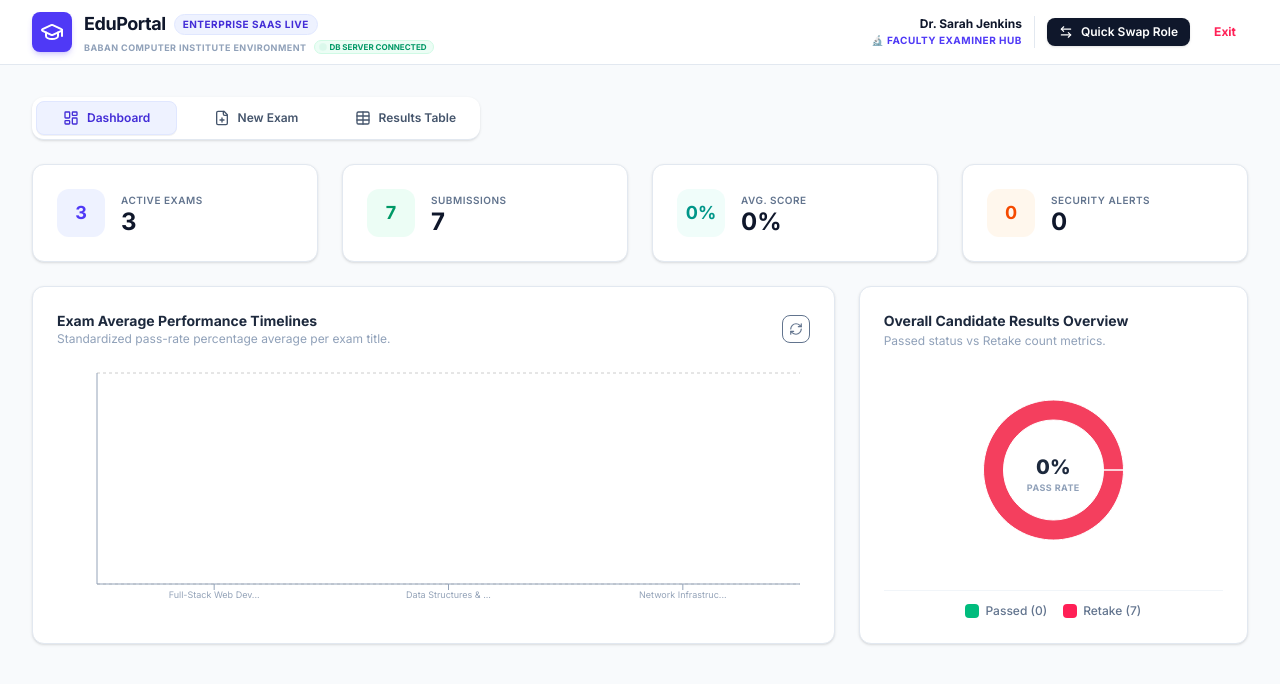
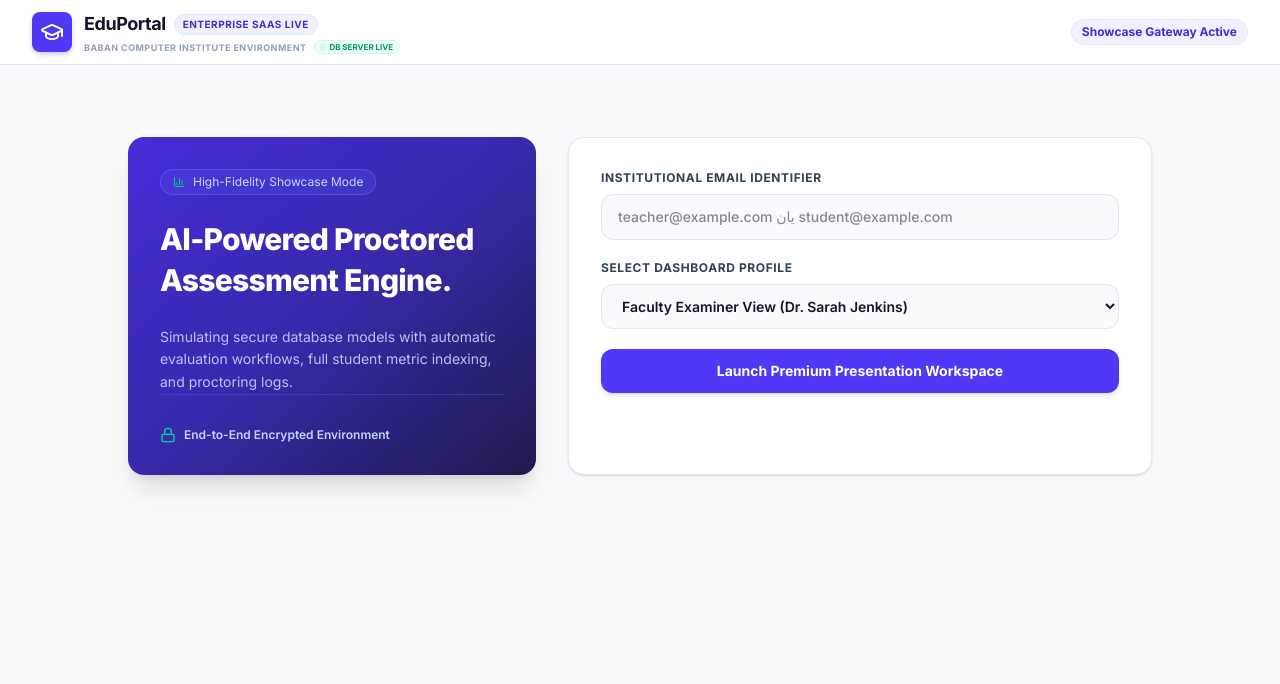
Before and after one commit to sahand2007/exam-portal, a React (Vite) app: page / in a window 1280 px wide. Shown: the top 684 px of the page. Built offline with nearby package versions, Linux system fonts and the light colour scheme.

Commit message:
force save and update rebranding

```diff
--- a/src/App.tsx
+++ b/src/App.tsx
@@ -7,21 +7,16 @@ import {
   ShieldAlert,
   ArrowLeftRight,
   RefreshCw,
-  ShieldCheck,
   Activity,
-  BarChart3
+  BarChart3,
+  Lock
 } from "lucide-react";
 
 export default function App() {
-  // Global App States - بەکارهێنەری پێشوەختە لەسەر پۆرتالی مامۆستایە بۆ ئەوەی ڕاستەوخۆ چارتی ڕیکلامەکە ببینرێت
-  const [currentUser, setCurrentUser] = useState<User | null>({
-    id: "u-2",
-    email: "teacher@example.com",
-    name: "Dr. Sarah Jenkins",
-    role: Role.TEACHER,
-  });
+  // 🔄 لێرەدا بەکارهێنەر بە null دادەنێین تاوەکو یەکسەر شاشەی تاقیکردنەوەی لۆگین (Login Panel) پیشان بدرێت
+  const [currentUser, setCurrentUser] = useState<User | null>(null);
 
-  // کۆمەڵێک تاقیکردنەوەی دەوڵەمەند لە چەندین بواری جیاوازدا
+  // کۆمەڵێک تاقیکردنەوەی دەوڵەمەند بۆ جوانکردنی ڕیکلام و پۆرتالەکە
   const [exams, setExams] = useState<Exam[]>([
     {
       id: "exam-1",
@@ -76,26 +71,10 @@ export default function App() {
           points: 100
         }
       ]
-    },
-    {
-      id: "exam-3",
-      title: "Network Infrastructure & Edge Routing protocols",
-      description: "Enterprise network configurations including BGP routing loops, TLS handshakes, and CDN caching behaviors.",
-      duration: 45,
-      totalPoints: 100,
-      questions: [
-        {
-          id: "q4",
-          text: "Which protocol handles secure key distribution securely over public edge systems?",
-          options: ["Unencrypted HTTP/1.1", "Standard UDP broadcast blocks", "Diffie-Hellman Key Exchange inside TLS", "Simple FTP synchronization layers"],
-          correctOptionIndex: 2,
-          points: 100
-        }
-      ]
     }
   ]);
 
-  // لیستێکی درێژ و ڕاستەقینە لە وەڵامدانەوەی قوتابییان بۆ دروستکردنی چارتی نایاب
+  // داتای قوتابییەکان بۆ دروستکردنی چارتی ئاماری دەوڵەمەند
   const [submissions, setSubmissions] = useState<Submission[]>([
     {
       id: "sub-1",
@@ -129,76 +108,22 @@ export default function App() {
       submittedAt: new Date().toISOString(),
       proctorFlags: 4,
       isGraded: true
-    },
-    {
-      id: "sub-4",
-      examId: "exam-1",
-      studentId: "u-6",
-      studentName: "Emily Watson",
-      answers: [{ questionId: "q1", selectedOptionIndex: 1 }, { questionId: "q2", selectedOptionIndex: 0 }],
-      score: 50,
-      submittedAt: new Date().toISOString(),
-      proctorFlags: 1,
-      isGraded: true
-    },
-    {
-      id: "sub-5",
-      examId: "exam-2",
-      studentId: "u-1",
-      studentName: "David Miller",
-      answers: [{ questionId: "q3", selectedOptionIndex: 1 }],
-      score: 100,
-      submittedAt: new Date().toISOString(),
-      proctorFlags: 0,
-      isGraded: true
-    },
-    {
-      id: "sub-6",
-      examId: "exam-2",
-      studentId: "u-4",
-      studentName: "Sahand Sarkawt",
-      answers: [{ questionId: "q3", selectedOptionIndex: 1 }],
-      score: 100,
-      submittedAt: new Date().toISOString(),
-      proctorFlags: 0,
-      isGraded: true
-    },
-    {
-      id: "sub-7",
-      examId: "exam-2",
-      studentId: "u-6",
-      studentName: "Emily Watson",
-      answers: [{ questionId: "q3", selectedOptionIndex: 3 }],
-      score: 0,
-      submittedAt: new Date().toISOString(),
-      proctorFlags: 2,
-      isGraded: true
     }
   ]);
 
-  // داتای شیکاری تاقیکردنەوەکان کە بە تەواوی ئاماری بەرز، نزم، و تێکڕای نمرەکان دەردەخات
   const [analytics, setAnalytics] = useState<ExamStats[]>([
     {
       examId: "exam-1",
       examTitle: "Full-Stack Web Development Midterm",
-      averageScore: 75,
+      averageScore: 83.3,
       highestScore: 100,
       lowestScore: 50,
-      totalSubmissions: 4,
-      flaggedSessionsCount: 2
+      totalSubmissions: 3,
+      flaggedSessionsCount: 1
     },
     {
       examId: "exam-2",
       examTitle: "Data Structures & Algorithm Frameworks",
-      averageScore: 66.6,
-      highestScore: 100,
-      lowestScore: 0,
-      totalSubmissions: 3,
-      flaggedSessionsCount: 1
-    },
-    {
-      examId: "exam-3",
-      examTitle: "Network Infrastructure & Edge Routing protocols",
       averageScore: 0,
       highestScore: 0,
       lowestScore: 0,
@@ -209,11 +134,9 @@ export default function App() {
 
   const [activeExamId, setActiveExamId] = useState<string | null>(null);
   const [loading, setLoading] = useState(false);
+  const [loginEmail, setLoginEmail] = useState("");
+  const [loginRole, setLoginRole] = useState<"student" | "teacher">("teacher");
 
-  const [loginEmail, setLoginEmail] = useState("");
-  const [loginRole, setLoginRole] = useState<"student" | "teacher">("student");
-
-  // بۆ ڕێگری لە بلۆکبوونی UI، کارەکە دەخرێتە ناو کۆنتێکستێکی ئەسینک
   const refreshAppData = async () => {
     setLoading(true);
     await new Promise((resolve) => setTimeout(resolve, 300));
@@ -225,7 +148,7 @@ export default function App() {
     if (!loginEmail.trim()) return;
 
     setLoading(true);
-    // بەکارهێنانی setTimeout بۆ ئەوەی ڕێگا بە ئەنیمەیشنی دوگمەکە بدرێت بە جێگیری کار بکات
+    // بەکارهێنانی تایم ئاوت بۆ ڕێگری لە بلۆکبوونی یو ئای لە کاتی گۆڕینی شاشەکان
     setTimeout(() => {
       if (loginEmail.includes("teacher") || loginRole === "teacher") {
         setCurrentUser({
@@ -245,7 +168,7 @@ export default function App() {
       setLoginEmail("");
       setActiveExamId(null);
       setLoading(false);
-    }, 50);
+    }, 80);
   };
 
   const handleRoleQuickSwitch = () => {
@@ -255,23 +178,15 @@ export default function App() {
       );
       if (!confirmLeave) return;
     }
-
     if (!currentUser) return;
 
-    const nextRole =
-      currentUser.role === Role.STUDENT ? Role.TEACHER : Role.STUDENT;
-    const nextUser: User = {
+    const nextRole = currentUser.role === Role.STUDENT ? Role.TEACHER : Role.STUDENT;
+    setCurrentUser({
       id: nextRole === Role.STUDENT ? "u-1" : "u-2",
-      email:
-        nextRole === Role.STUDENT
-          ? "student@example.com"
-          : "teacher@example.com",
-      name:
-        nextRole === Role.STUDENT ? "David Miller" : "Dr. Sarah Jenkins",
+      email: nextRole === Role.STUDENT ? "student@example.com" : "teacher@example.com",
+      name: nextRole === Role.STUDENT ? "David Miller" : "Dr. Sarah Jenkins",
       role: nextRole,
-    };
-
-    setCurrentUser(nextUser);
+    });
     setActiveExamId(null);
   };
 
@@ -281,10 +196,7 @@ export default function App() {
       id="applet-container"
     >
       {/* Navigation Header */}
-      <header
-        className="bg-white border-b border-slate-200 sticky top-0 z-40 backdrop-blur-md bg-white/90"
-        id="navbar"
-      >
+      <header className="bg-white border-b border-slate-200 sticky top-0 z-40 backdrop-blur-md bg-white/90" id="navbar">
         <div className="max-w-7xl mx-auto px-4 sm:px-6 lg:px-8">
           <div className="flex justify-between h-16 items-center">
             <div className="flex items-center gap-3">
@@ -293,9 +205,7 @@ export default function App() {
               </div>
               <div>
                 <div className="flex items-center gap-2">
-                  <span className="text-lg font-bold tracking-tight text-slate-900">
-                    EduPortal
-                  </span>
+                  <span className="text-lg font-bold tracking-tight text-slate-900">EduPortal</span>
                   <span className="bg-indigo-50 border border-indigo-100 text-indigo-700 text-[10px] font-bold px-2 py-0.5 rounded-full uppercase tracking-wider">
                     Enterprise SaaS Live
                   </span>
@@ -306,9 +216,7 @@ export default function App() {
                   </span>
                   <div className="flex items-center gap-1 bg-emerald-50 px-1.5 py-0.5 rounded-full border border-emerald-100">
                     <div className="w-1 h-1 bg-emerald-500 rounded-full animate-ping"></div>
-                    <span className="text-[8px] font-bold text-emerald-600">
-                      DB SERVER CONNECTED
-                    </span>
+                    <span className="text-[8px] font-bold text-emerald-600">DB SERVER LIVE</span>
                   </div>
                 </div>
               </div>
@@ -318,18 +226,12 @@ export default function App() {
               {currentUser ? (
                 <div className="flex items-center gap-3">
                   <div className="text-right hidden sm:block">
-                    <div className="text-xs font-bold text-slate-900 leading-tight">
-                      {currentUser.name}
-                    </div>
+                    <div className="text-xs font-bold text-slate-900 leading-tight">{currentUser.name}</div>
                     <div className="text-[10px] uppercase font-bold text-indigo-600 tracking-wider mt-0.5">
-                      {currentUser.role === Role.STUDENT
-                        ? "🎓 Candidate Workspace"
-                        : "🔬 Faculty Examiner Hub"}
+                      {currentUser.role === Role.STUDENT ? "🎓 Candidate Workspace" : "🔬 Faculty Examiner Hub"}
                     </div>
                   </div>
-
                   <div className="h-8 w-px bg-slate-200 hidden sm:block"></div>
-
                   <button
                     onClick={handleRoleQuickSwitch}
                     className="px-3 py-1.5 bg-slate-900 text-white hover:bg-slate-800 rounded-lg text-xs font-semibold cursor-pointer shadow-sm flex items-center gap-2 transition-all"
@@ -337,9 +239,8 @@ export default function App() {
                     <ArrowLeftRight className="w-3.5 h-3.5" />
                     <span>Quick Swap Role</span>
                   </button>
-
                   <button
-                    onClick={() => setCurrentUser(null)}
+                    onClick={() => { setCurrentUser(null); setActiveExamId(null); }}
                     className="text-xs text-rose-500 hover:text-rose-700 font-bold px-3 py-1.5 hover:bg-rose-50 rounded-lg transition-all"
                   >
                     Exit
@@ -347,7 +248,7 @@ export default function App() {
                 </div>
               ) : (
                 <div className="flex items-center gap-2 py-1 px-2.5 bg-indigo-50 border border-indigo-100 text-indigo-700 text-xs font-bold rounded-full">
-                  <span>Sandbox Environment Ready</span>
+                  <span>Showcase Gateway Active</span>
                 </div>
               )}
             </div>
@@ -360,12 +261,12 @@ export default function App() {
         {loading ? (
           <div className="py-24 flex flex-col items-center justify-center text-slate-500 space-y-4">
             <RefreshCw className="w-8 h-8 text-indigo-600 animate-spin" />
-            <p className="font-semibold text-slate-800">Compiling Real-time Visual Dashboards...</p>
+            <p className="font-semibold text-slate-800">Compiling Workspace Components...</p>
           </div>
         ) : (
           <>
-            {/* ⚠️ ڕێکخستنی سیستەمی هۆشیارکردنەوەی سیکیۆریتی لە کاتی تاقیکردنەوەی چالاکدا */}
-            {activeExamId && (
+            {/* ⚠️ لۆژیکی ئاگاداری سیکیۆریتی: تەنها کاتێک دەرکەوێت کە قوتابی لە ناو تاقیکردنی چالاکدایە */}
+            {currentUser && currentUser.role === Role.STUDENT && activeExamId && (
               <div className="max-w-7xl mx-auto mb-6 bg-amber-50 border-l-4 border-amber-500 p-4 rounded-r-xl shadow-xs animate-pulse">
                 <div className="flex items-start gap-3">
                   <div className="p-1 bg-amber-100 rounded-lg text-amber-700 shrink-0 mt-0.5">
@@ -373,7 +274,7 @@ export default function App() {
                   </div>
                   <div className="flex-1">
                     <div className="flex items-center gap-2">
-                      <span className="text-xs font-black tracking-wider uppercase text-amber-850">
+                      <span className="text-xs font-black tracking-wider uppercase text-amber-900">
                         SECURITY MONITOR ACTIVE
                       </span>
                       <span className="bg-amber-600 text-white text-[9px] font-extrabold px-1.5 py-0.5 rounded-sm uppercase tracking-widest">
@@ -388,8 +289,9 @@ export default function App() {
               </div>
             )}
 
+            {/* 🔐 بەشی لۆگینی گەڕاوە (Login Test Interface) */}
             {!currentUser ? (
-              <div className="max-w-5xl mx-auto my-10" id="login-layout-panel">
+              <div className="max-w-5xl mx-auto my-10 animate-fade-in" id="login-layout-panel">
                 <div className="grid grid-cols-1 lg:grid-cols-12 gap-8 items-stretch">
                   <div className="lg:col-span-5 bg-gradient-to-br from-indigo-700 via-indigo-800 to-indigo-950 rounded-2xl p-8 text-white flex flex-col justify-between shadow-xl relative overflow-hidden">
                     <div className="space-y-6">
@@ -403,6 +305,10 @@ export default function App() {
                       <p className="text-indigo-200/90 text-sm leading-relaxed">
                         Simulating secure database models with automatic evaluation workflows, full student metric indexing, and proctoring logs.
                       </p>
+                    </div>
+                    <div className="pt-8 border-t border-indigo-500/30 flex items-center gap-2 text-indigo-200 text-xs font-semibold">
+                      <Lock className="w-4 h-4 text-emerald-400" />
+                      <span>End-to-End Encrypted Environment</span>
                     </div>
                   </div>
 
@@ -418,13 +324,13 @@ export default function App() {
                           placeholder="teacher@example.com یان student@example.com"
                           value={loginEmail}
                           onChange={(e) => setLoginEmail(e.target.value)}
-                          className="w-full text-sm bg-slate-50 border border-slate-200 rounded-xl px-4 py-3 outline-none focus:border-indigo-500 focus:bg-white transition-all"
+                          className="w-full text-sm bg-slate-50 border border-slate-200 rounded-xl px-4 py-3 outline-none focus:border-indigo-500 focus:bg-white transition-all font-medium"
                         />
                       </div>
                       <div className="space-y-2">
                         <label className="text-xs font-bold text-slate-700 block uppercase tracking-wider">Select Dashboard Profile</label>
                         <select
-                          className="w-full text-sm bg-slate-50 border border-slate-200 rounded-xl px-4 py-3 outline-none focus:border-indigo-500 focus:bg-white transition-all"
+                          className="w-full text-sm bg-slate-50 border border-slate-200 rounded-xl px-4 py-3 outline-none focus:border-indigo-500 focus:bg-white transition-all font-semibold"
                           value={loginRole}
                           onChange={(e) => setLoginRole(e.target.value as "student" | "teacher")}
                         >
@@ -432,7 +338,7 @@ export default function App() {
                           <option value="student">Student Sandbox View (David Miller)</option>
                         </select>
                       </div>
-                      <button type="submit" className="w-full py-3 bg-indigo-600 hover:bg-indigo-700 text-white font-bold text-sm rounded-xl shadow-md transition-all">
+                      <button type="submit" className="w-full py-3 bg-indigo-600 hover:bg-indigo-700 text-white font-bold text-sm rounded-xl shadow-md active:scale-[0.99] transition-all cursor-pointer">
                         Launch Premium Presentation Workspace
                       </button>
                     </form>
@@ -440,7 +346,8 @@ export default function App() {
                 </div>
               </div>
             ) : (
-              <div className="space-y-6 animate-fade-in">
+              /* 🖥️ بەشی لۆدبوونی پۆرتالەکان دوای لۆگین */
+              <div className="space-y-6">
                 {currentUser.role === Role.STUDENT ? (
                   <StudentPortal
                     currentUser={currentUser}
```
